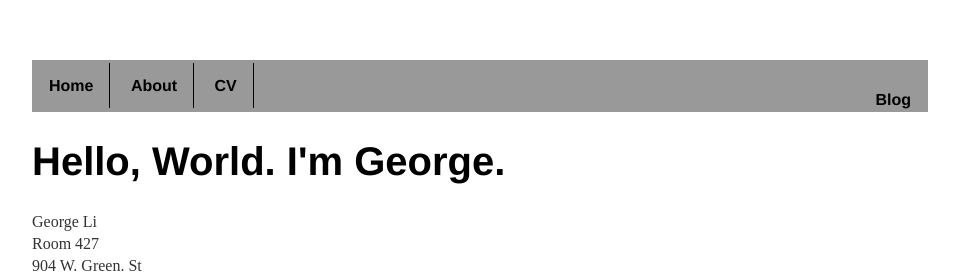
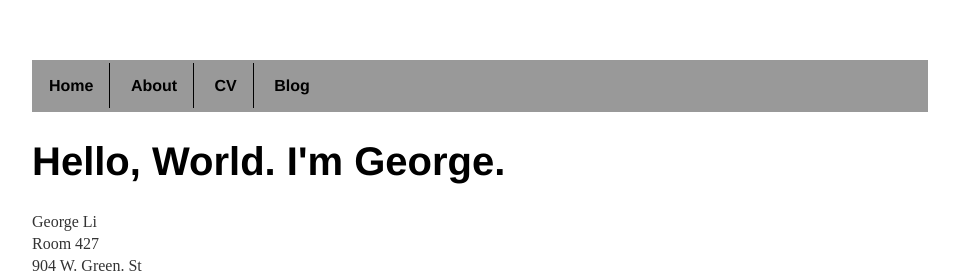
Before and after one commit to ghli2/ghli2.github.io, a Jekyll site: the page built from index.html, in a window 1280 px wide. Shown: the top 273 px of the page, without its empty margins (160-1119 px from the left). Built offline with Jekyll 4.4.1, drawn with Linux system fonts in a browser that asks for light colours.

Commit message:
Update default.html

```diff
--- a/_layouts/default.html
+++ b/_layouts/default.html
@@ -14,7 +14,7 @@
 	        		<li><a href="/">Home</a></li>
 		        	<li><a href="/about">About</a></li>
 	        		<li><a href="/cv">CV</a></li>
-	        		<li style="float:right"><a href="/blog">Blog</a></li>
+	        		<li class="dirtyhack"><a href="/blog">Blog</a></li>
 	    		</ul>
 			</nav>
 			<div class="container">
```
